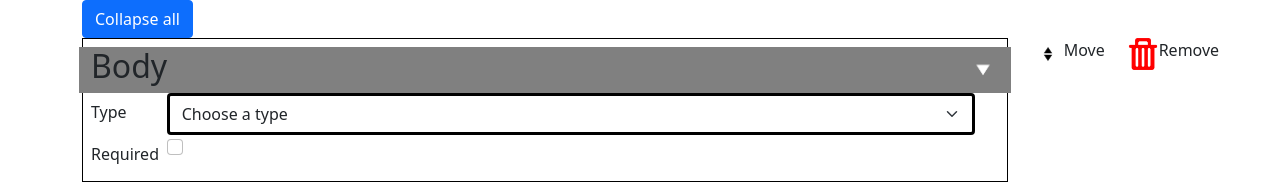
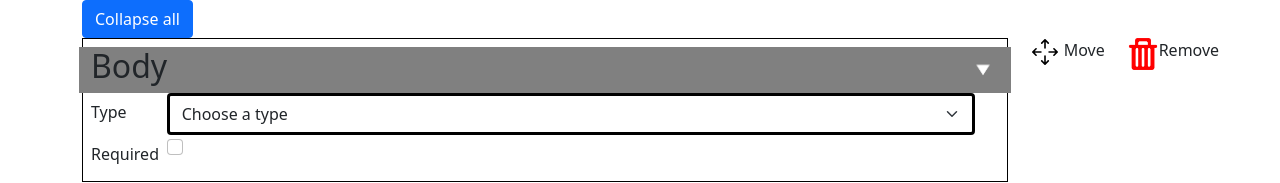
Before and after one commit to digimakergo/contenttype-designer, a React (Create React App) app in the folder client/: page / in a window 1280 px wide. Shown: the top 183 px of the page. Built offline with nearby package versions, Linux system fonts and the light colour scheme.

Commit message:
Drag and drop now drags with the move row not entire field

```diff
--- a/client/src/components/DragNDropComponent.tsx
+++ b/client/src/components/DragNDropComponent.tsx
@@ -56,7 +56,7 @@ const DragNDropComponent = (props:any) => {
     const index = props.index;
     const identifier = props.identifier;
 
-    const [{ isDragging }, drag] = useDrag({
+    const [{ isDragging }, drag, prev] = useDrag({
         type:ItemTypes.FIELD,
         item: () => {
             return { identifier, index }
@@ -76,7 +76,7 @@ const DragNDropComponent = (props:any) => {
 
 
     return (
-        <Form.Group ref={ref} data-handler-id={handlerId} className="boarding" controlId="boarding" style={{opacity: opacity}}>
+        <Form.Group className="boarding" controlId="boarding" ref={prev} style={{opacity: opacity}}>
             <Row>
                 <Col xs md lg="10">
                     <div style={{border:"solid black 0.1rem", padding:"0.5rem"}}>
@@ -89,8 +89,8 @@ const DragNDropComponent = (props:any) => {
                         </Row>
                     </div>
                 </Col>
-                <Col xs md lg="1" >
-                    <Move />
+                <Col xs md lg="1">
+                    <Move ref={ref} handlerId={handlerId} />
                 </Col>
                 <Col xs md lg="1">
                     <Remove element={props.identifier} Remove={props.Remove}/>
--- a/client/src/components/Move.tsx
+++ b/client/src/components/Move.tsx
@@ -1,11 +1,15 @@
+import React from 'react';
 import Row from 'react-bootstrap/Row';
 import Col from 'react-bootstrap/Col';
 
-const Move = (props:any) => {
+function Move (props:any, ref:any) {
+    //const forwardedref = React.forwardRef(props.ref);
     return (
-        <Row>
+        <Row ref={ref} data-handler-id={props.handlerId}>
             <Col className="col-4">
-                <img alt='move field' src="/images/move.png" className="img" style={{width:"2rem"}}/>
+                <svg xmlns="http://www.w3.org/2000/svg" width="26" height="26" fill="black" className="bi bi-arrows-move" viewBox="0 0 16 16">
+                    <path fillRule="evenodd" d="M7.646.146a.5.5 0 0 1 .708 0l2 2a.5.5 0 0 1-.708.708L8.5 1.707V5.5a.5.5 0 0 1-1 0V1.707L6.354 2.854a.5.5 0 1 1-.708-.708l2-2zM8 10a.5.5 0 0 1 .5.5v3.793l1.146-1.147a.5.5 0 0 1 .708.708l-2 2a.5.5 0 0 1-.708 0l-2-2a.5.5 0 0 1 .708-.708L7.5 14.293V10.5A.5.5 0 0 1 8 10zM.146 8.354a.5.5 0 0 1 0-.708l2-2a.5.5 0 1 1 .708.708L1.707 7.5H5.5a.5.5 0 0 1 0 1H1.707l1.147 1.146a.5.5 0 0 1-.708.708l-2-2zM10 8a.5.5 0 0 1 .5-.5h3.793l-1.147-1.146a.5.5 0 0 1 .708-.708l2 2a.5.5 0 0 1 0 .708l-2 2a.5.5 0 0 1-.708-.708L14.293 8.5H10.5A.5.5 0 0 1 10 8z"/>
+                </svg>
             </Col>
             <Col className="col-8 justify-content-center align-item-center">
                 <p className="p">Move</p>
@@ -14,4 +18,6 @@ const Move = (props:any) => {
     )
 }
 
-export default Move;
+const forwardedref = React.forwardRef(Move);
+
+export default forwardedref;
```
